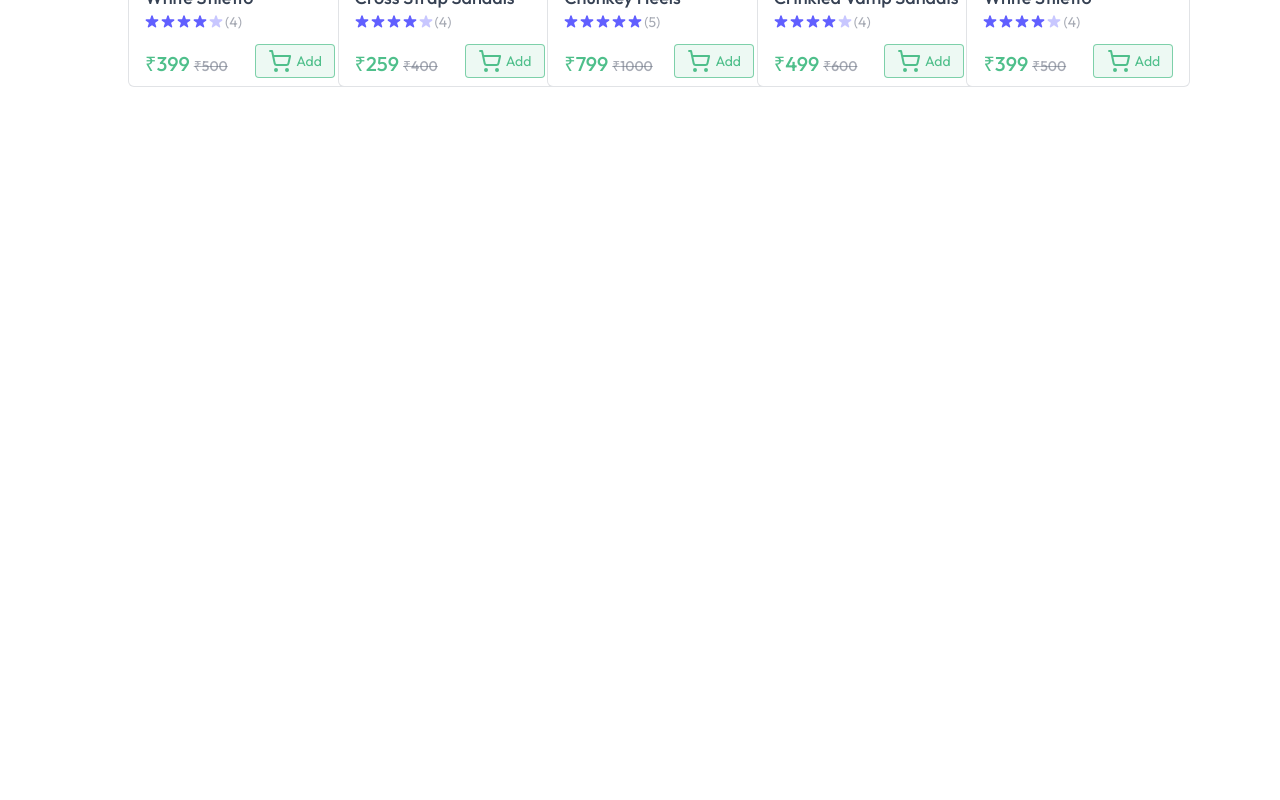
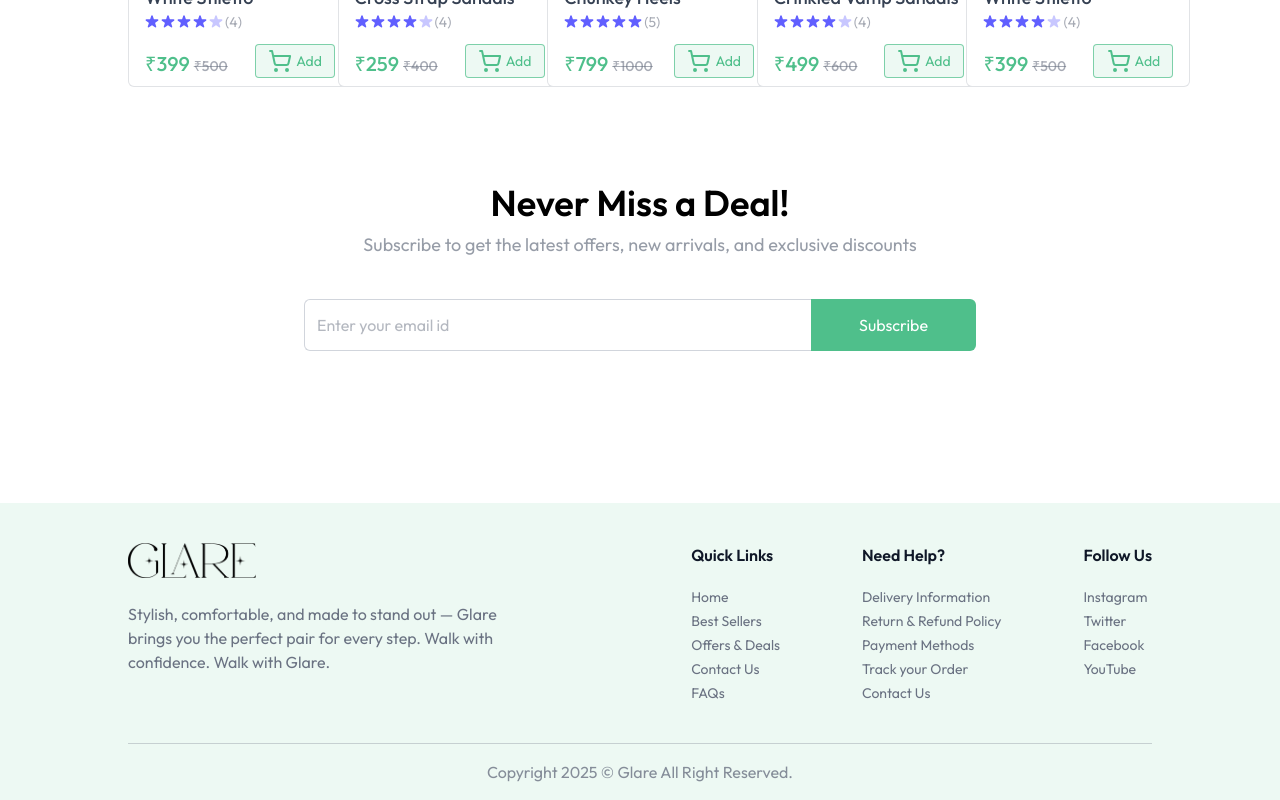
Before and after one commit to SahilRawat8587/Glare, a React (Vite) app in the folder frontend/: page / in a window 1280 px wide. Shown: the part 1307-2107 px from the top of the page. Before the commit the page ends 1394 px from the top, so only its background shows below. Built offline with nearby package versions, Linux system fonts and the light colour scheme.

Commit message:
Add Footer and NewsLetter components; integrate Footer into App and NewsLetter into Home page

```diff
--- a/frontend/src/App.jsx
+++ b/frontend/src/App.jsx
@@ -3,6 +3,7 @@
 import { Route, Routes, useLocation } from 'react-router'
 import Home from './pages/Home/Home'
 import {Toaster} from 'react-hot-toast'
+import Footer from './components/Footer'
 
 function App() {
 
@@ -20,6 +21,8 @@
         </Routes>
       </div>
 
+      {!isSellerPath && <Footer />}
+
     </div>
   )
 }
--- a/frontend/src/assets/assets.js
+++ b/frontend/src/assets/assets.js
@@ -179,3 +179,35 @@
         inStock: true,
     },
 ]
+
+export const footerLinks = [
+    {
+        title: "Quick Links",
+        links: [
+            { text: "Home", url: "#" },
+            { text: "Best Sellers", url: "#" },
+            { text: "Offers & Deals", url: "#" },
+            { text: "Contact Us", url: "#" },
+            { text: "FAQs", url: "#" },
+        ],
+    },
+    {
+        title: "Need Help?",
+        links: [
+            { text: "Delivery Information", url: "#" },
+            { text: "Return & Refund Policy", url: "#" },
+            { text: "Payment Methods", url: "#" },
+            { text: "Track your Order", url: "#" },
+            { text: "Contact Us", url: "#" },
+        ],
+    },
+    {
+        title: "Follow Us",
+        links: [
+            { text: "Instagram", url: "#" },
+            { text: "Twitter", url: "#" },
+            { text: "Facebook", url: "#" },
+            { text: "YouTube", url: "#" },
+        ],
+    },
+]
--- /dev/null
+++ b/frontend/src/components/Footer.jsx
@@ -0,0 +1,38 @@
+import React from 'react'
+import { assets, footerLinks } from '../assets/assets';
+
+const Footer = () => {
+
+
+    return (
+        <div className="px-6 md:px-16 lg:px-24 xl:px-32 mt-24 bg-primary/10">
+            <div className="flex flex-col md:flex-row items-start justify-between gap-10 py-10 border-b border-gray-500/30 text-gray-500">
+                <div>
+                    <img className="w-34 md:w-32" src={assets.logo} alt="LogoColored" />
+                    <p className="max-w-[410px] mt-6">
+                        Stylish, comfortable, and made to stand out — Glare brings you the perfect pair for every step. Walk with confidence. Walk with Glare.
+                     </p>
+                </div>
+                <div className="flex flex-wrap justify-between w-full md:w-[45%] gap-5">
+                    {footerLinks.map((section, index) => (
+                        <div key={index}>
+                            <h3 className="font-semibold text-base text-gray-900 md:mb-5 mb-2">{section.title}</h3>
+                            <ul className="text-sm space-y-1">
+                                {section.links.map((link, i) => (
+                                    <li key={i}>
+                                        <a href={link.url} className="hover:underline transition">{link.text}</a>
+                                    </li>
+                                ))}
+                            </ul>
+                        </div>
+                    ))}
+                </div>
+            </div>
+            <p className="py-4 text-center text-sm md:text-base text-gray-500/80">
+                Copyright {new Date().getFullYear()} © Glare All Right Reserved.
+            </p>
+        </div>
+    );
+};
+
+export default Footer
--- /dev/null
+++ b/frontend/src/components/NewsLetter.jsx
@@ -0,0 +1,25 @@
+import React from 'react'
+
+const NewsLetter = () => {
+  return (
+    <div className="flex flex-col items-center justify-center text-center space-y-2 mt-24 pb-14">
+    <h1 className="md:text-4xl text-2xl font-semibold">Never Miss a Deal!</h1>
+    <p className="md:text-lg text-gray-500/70 pb-8">
+        Subscribe to get the latest offers, new arrivals, and exclusive discounts
+    </p>
+    <form className="flex items-center justify-between max-w-2xl w-full md:h-13 h-12">
+        <input
+            className="border border-gray-300 rounded-md h-full border-r-0 outline-none w-full rounded-r-none px-3 text-gray-500"
+            type="text"
+            placeholder="Enter your email id"
+            required
+        />
+        <button type="submit" className="md:px-12 px-8 h-full text-white bg-primary hover:bg-primary-dull transition-all cursor-pointer rounded-md rounded-l-none">
+            Subscribe
+        </button>
+    </form>
+</div>
+  )
+}
+
+export default NewsLetter
--- a/frontend/src/pages/Home/Home.jsx
+++ b/frontend/src/pages/Home/Home.jsx
@@ -2,6 +2,7 @@
 import MainBanner from '../../components/Main Banner'
 import Categories from '../../components/Categories'
 import BestSeler from '../../components/BestSeler'
+import NewsLetter from '../../components/NewsLetter'
 
 const Home = () => {
   return (
@@ -9,6 +10,7 @@
         <MainBanner />
         <Categories />
         <BestSeler />
+        <NewsLetter />
 
     </div>
   )
```
